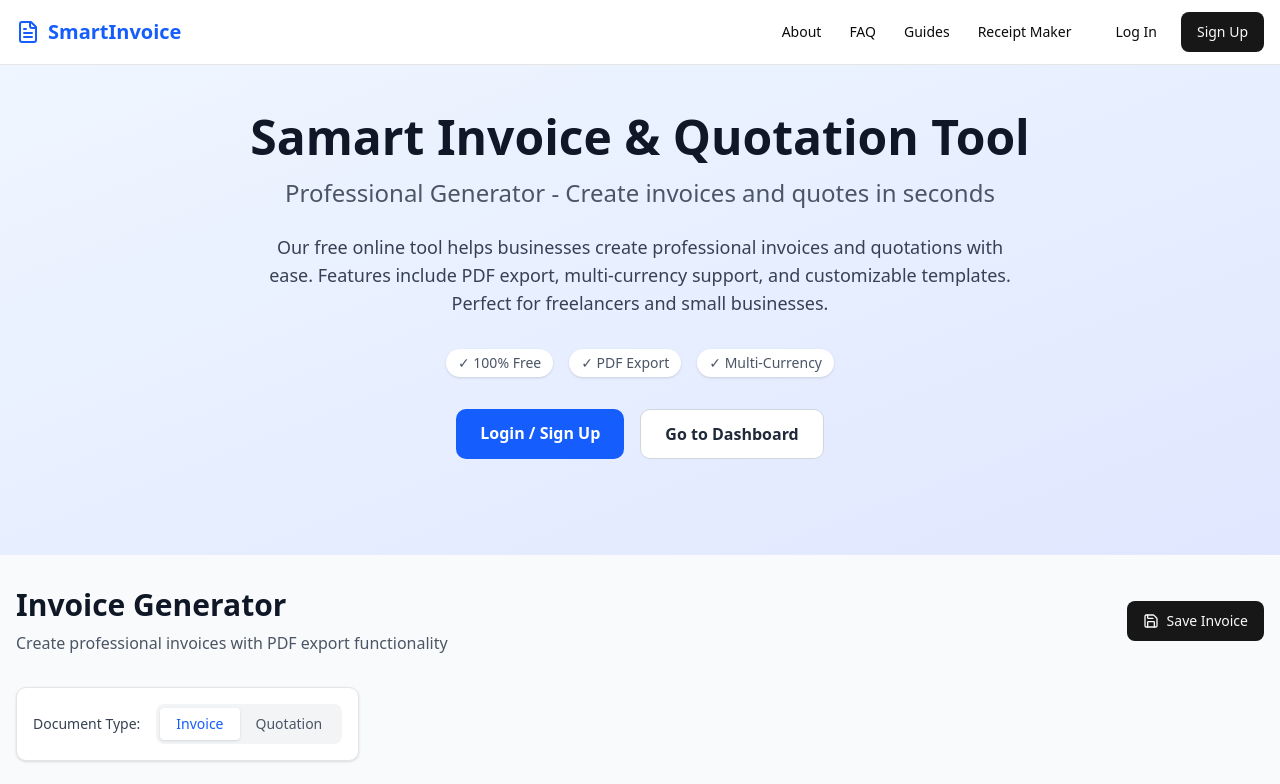
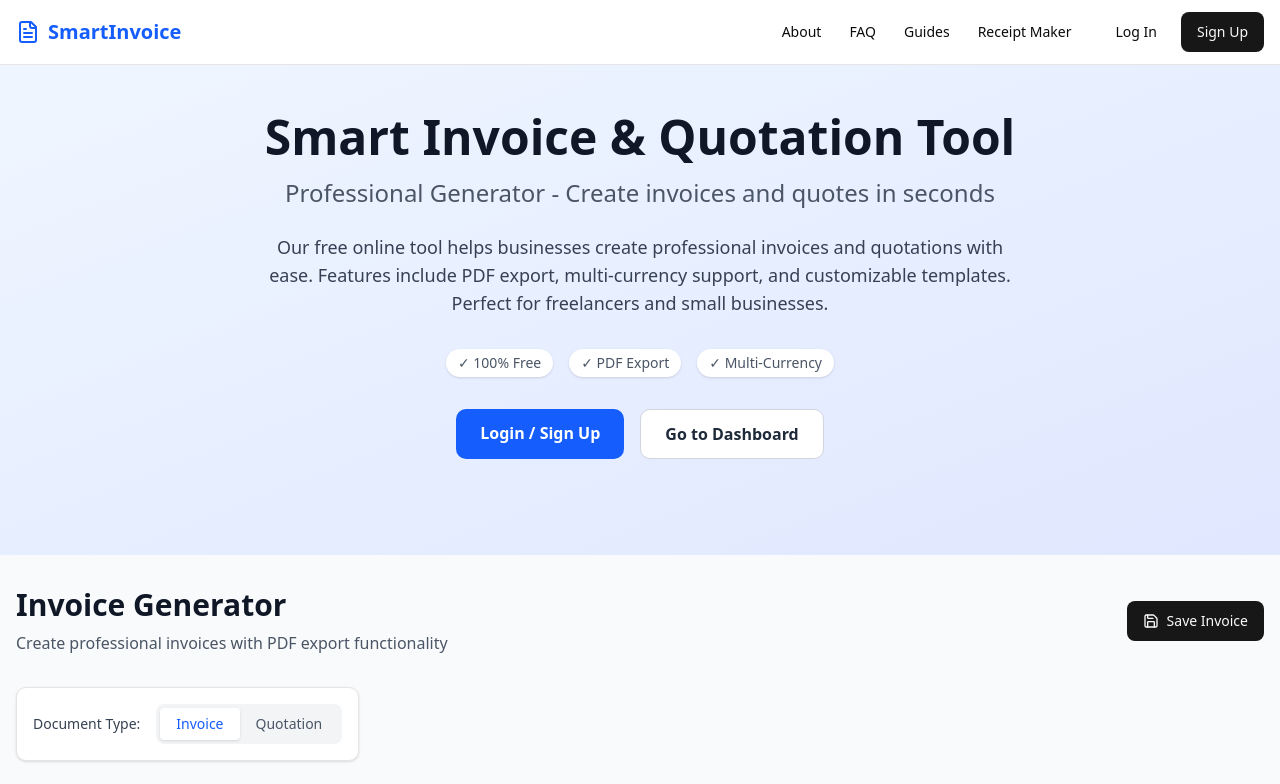
Before and after one commit to wdsmaduranga/smart-invoice-tool, a Next.js app: page / in a window 1280 px wide. Shown: the top 784 px of the page. Built offline with nearby package versions, Linux system fonts and the light colour scheme; no server answers.

Commit message:
update low content 3

```diff
--- a/src/app/page.tsx
+++ b/src/app/page.tsx
@@ -7,7 +7,7 @@ export default function Home() {
       <section className="bg-gradient-to-br from-blue-50 to-indigo-100 py-12">
         <div className="container mx-auto px-4 text-center">
           <h1 className="text-4xl md:text-5xl font-bold text-gray-900 mb-4">
-            Samart Invoice & Quotation Tool
+            Smart Invoice & Quotation Tool
           </h1>
           <h2 className="text-xl md:text-2xl text-gray-600 mb-6">
             Professional Generator - Create invoices and quotes in seconds
```
